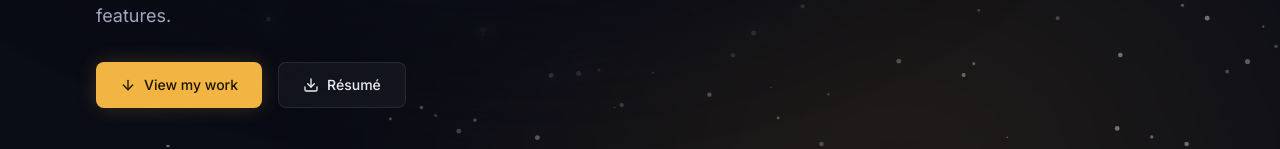
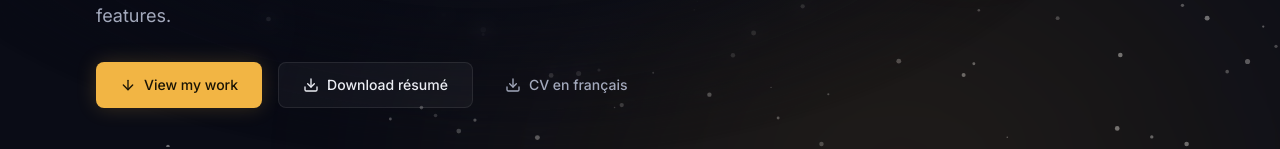
Before and after one commit to ysahih/Portfolio, a Next.js app: page /en in a window 1280 px wide. Shown: the part 653-802 px from the top of the page. Built offline with nearby package versions, Linux system fonts and the light colour scheme; no server answers.

Commit message:
feat: fr and en cv download buttons

```diff
--- a/app/components/HeroSection.tsx
+++ b/app/components/HeroSection.tsx
@@ -120,9 +120,12 @@ function Letter({
 }
 
 const HeroSection: React.FC = () => {
-  const { dict } = useDictionary();
+  const { locale, dict } = useDictionary();
   const t = dict.hero;
   const data = RESUME_DATA;
+  const otherLocale = locale === 'fr' ? 'en' : 'fr';
+  const primaryCv = data.resumeFiles[locale];
+  const secondaryCv = data.resumeFiles[otherLocale];
   const viewWorkRef = useRef<HTMLAnchorElement>(null);
   const resumeRef = useRef<HTMLAnchorElement>(null);
   const sectionRef = useRef<HTMLDivElement>(null);
@@ -263,9 +266,9 @@ const HeroSection: React.FC = () => {
 
               <motion.a
                 ref={resumeRef}
-                href="/resume.pdf"
-                target="_blank"
-                rel="noopener noreferrer"
+                href={primaryCv.href}
+                download={primaryCv.filename}
+                type="application/pdf"
                 className="px-6 py-3 rounded-lg flex items-center gap-2 font-medium text-sm"
                 style={{
                   border: '1px solid var(--border)',
@@ -277,8 +280,21 @@ const HeroSection: React.FC = () => {
                 transition={SPRING_SOFT}
               >
                 <DownloadIcon className="w-4 h-4" />
-                {t.resume}
+                {t.resume.primary}
               </motion.a>
+
+              <a
+                href={secondaryCv.href}
+                download={secondaryCv.filename}
+                type="application/pdf"
+                hrefLang={otherLocale}
+                lang={t.resume.secondaryLang}
+                className="px-4 py-3 rounded-lg flex items-center gap-2 font-medium text-sm underline-offset-4 hover:underline"
+                style={{ color: 'var(--text-secondary)' }}
+              >
+                <DownloadIcon className="w-4 h-4" />
+                {t.resume.secondary}
+              </a>
             </motion.div>
           </div>
 
--- a/app/data/resume-data.ts
+++ b/app/data/resume-data.ts
@@ -6,6 +6,14 @@ import { GitHubIcon, LinkedInIcon, XIcon } from "../components/icons";
 export const RESUME_DATA = {
   name: "Youssef Sahih",
   avatarUrl: "/ysahih.jpg",
+
+  /* TODO(Youssef): keep these two PDFs in public/ and commit them.
+     /cv.pdf is the French CV, /resume.pdf the English one. The download
+     buttons in the hero link straight to these paths. */
+  resumeFiles: {
+    fr: { href: "/cv.pdf", filename: "Youssef-Sahih-CV-FR.pdf" },
+    en: { href: "/resume.pdf", filename: "Youssef-Sahih-Resume-EN.pdf" },
+  },
 
   contact: {
     email: "youssefsahih9@gmail.com",
--- a/app/i18n/dictionaries/en.ts
+++ b/app/i18n/dictionaries/en.ts
@@ -40,7 +40,11 @@ const en = {
       { value: '133', label: 'Playwright tests' },
     ],
     viewWork: 'View my work',
-    resume: 'Résumé',
+    resume: {
+      primary: 'Download résumé',
+      secondary: 'CV en français',
+      secondaryLang: 'fr',
+    },
   },
 
   about: {
--- a/app/i18n/dictionaries/fr.ts
+++ b/app/i18n/dictionaries/fr.ts
@@ -42,7 +42,11 @@ const fr: Dictionary = {
       { value: '133', label: 'Tests Playwright' },
     ],
     viewWork: 'Voir mes projets',
-    resume: 'CV',
+    resume: {
+      primary: 'Télécharger mon CV',
+      secondary: 'English résumé',
+      secondaryLang: 'en',
+    },
   },
 
   about: {
```
